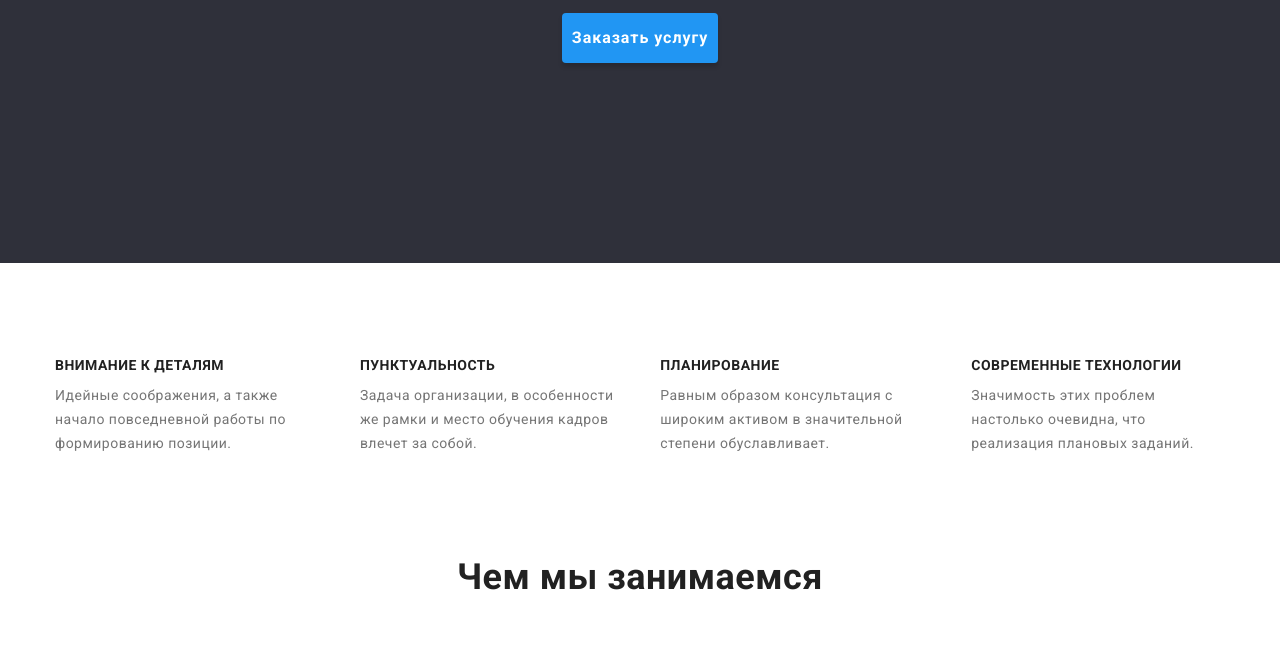
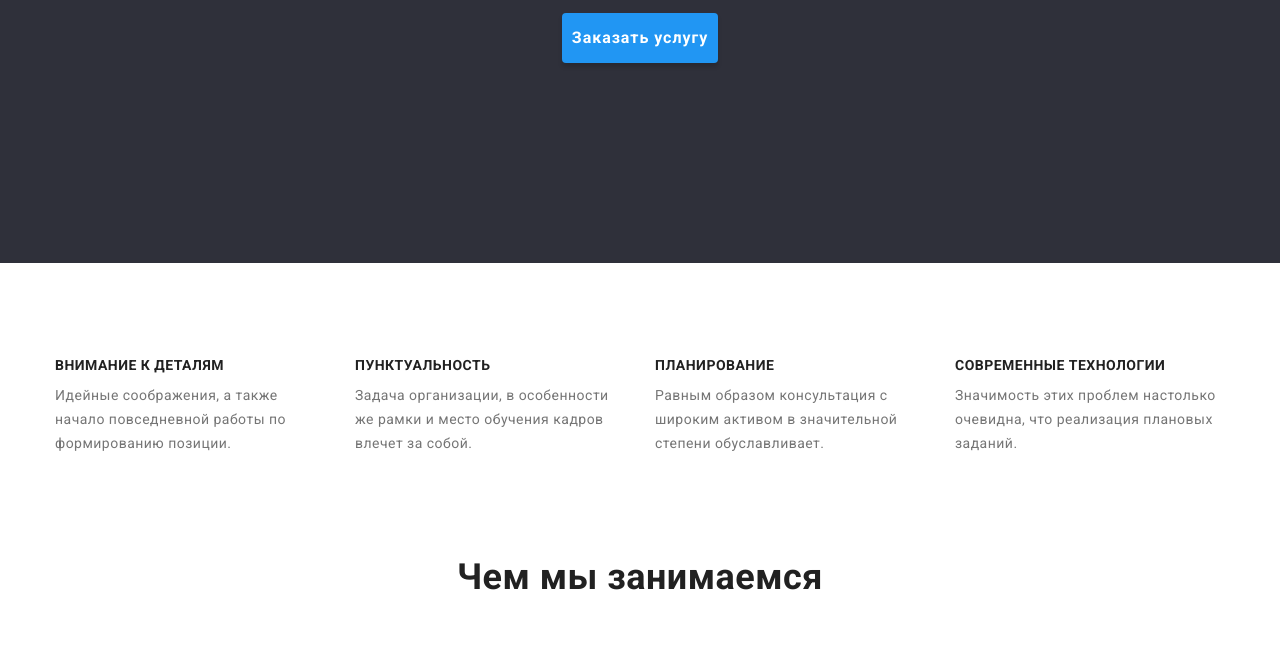
Before and after one commit to STIg89/goit-markup-hw-03, a plain HTML site: page index.html in a window 1280 px wide. Shown: the part 419-1070 px from the top of the page. Drawn offline with nearby package versions, Linux system fonts and the light colour scheme.

Commit message:
Update styles.css

```diff
--- a/css/styles.css
+++ b/css/styles.css
@@ -238,6 +238,10 @@ img {
     justify-content: space-between;
 }
 
+.benefits-article {
+    flex-basis: calc((100% - 90px) / 4);
+}
+
 .benefits-article:not(:last-child) {
     margin-right: var(--cardGap);
 }
```
